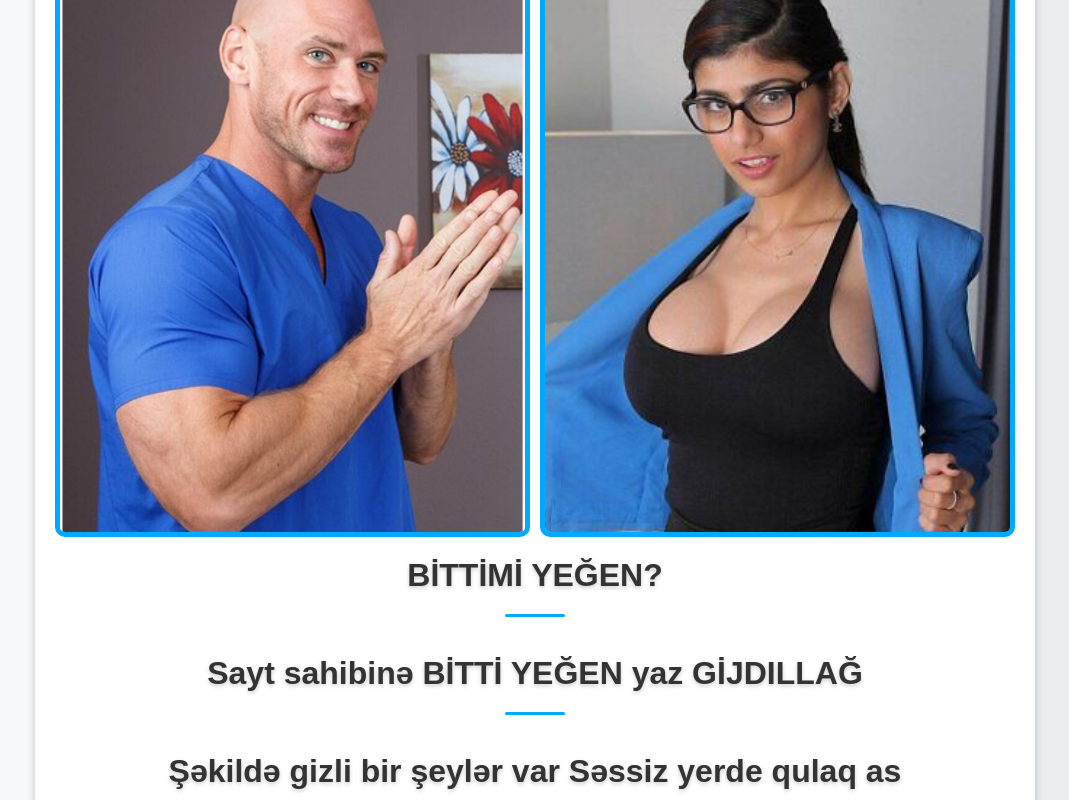
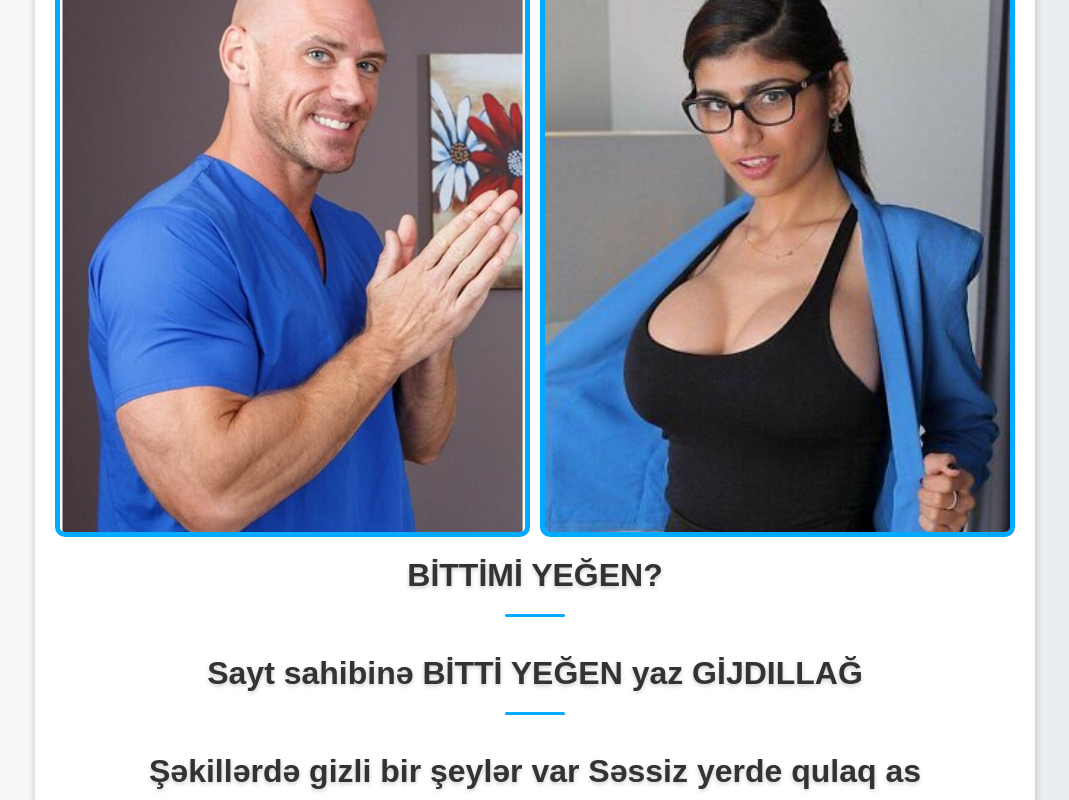
Before and after one commit to ZeroSize07/ZeroSize07.github.io, a plain HTML site: page MiaK.html in a window 1280 px wide. Shown: the whole page, without its empty margins (105-1174 px from the left). Drawn offline with Linux system fonts and the light colour scheme.

Commit message:
MiaK.html

```diff
--- a/MiaK.html
+++ b/MiaK.html
@@ -120,7 +120,7 @@
         <br>
         <div class="message">Sayt sahibinə BİTTİ YEĞEN yaz GİJDILLAĞ</div>
         <br>
-        <div class="message">Şəkildə gizli bir şeylər var Səssiz yerde qulaq as</div>
+        <div class="message">Şəkillərdə gizli bir şeylər var Səssiz yerde qulaq as</div>
     </div>
     <div class="neon-text" id="neon-text">HARBİ BİTTİ YEĞEN</div>
 
```
